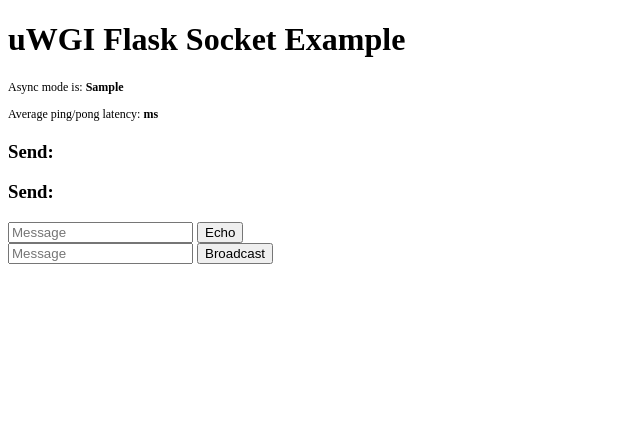
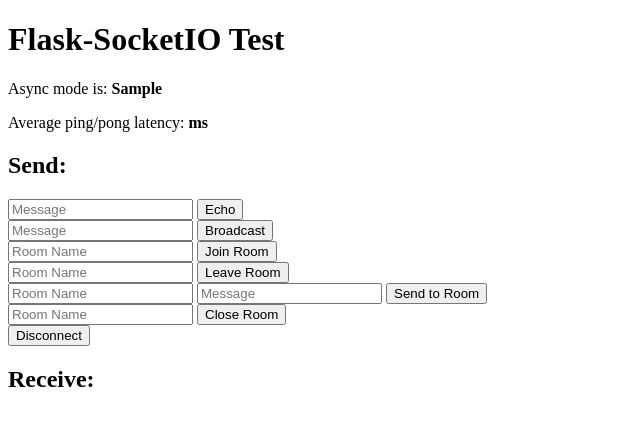
Before and after one commit to datadidit/sandbox, a Flask app: template python/flask/templates/index.html in a window 1280 px wide. Shown: the top 426 px of the page, without its empty margins (0-640 px from the left). Run offline with Flask 2, Linux system fonts and the light colour scheme; the template is opened without the code that fills it: most values are stand-ins (such as "Sample title", 1, 10 or a date in 2020); some libraries are stand-ins or nearby versions.

Commit message:
OMG this ish finally works :-D

```diff
--- a/python/flask/app.py
+++ b/python/flask/app.py
@@ -1,47 +1,121 @@
-import logging
-from flask import Flask, render_template
-from flask_socketio import SocketIO, emit
+#!/usr/bin/env python
+from threading import Lock
+from flask import Flask, render_template, session, request, \
+    copy_current_request_context
+from flask_socketio import SocketIO, emit, join_room, leave_room, \
+    close_room, rooms, disconnect
+
+# Set this variable to "threading", "eventlet" or "gevent" to test the
+# different async modes, or leave it set to None for the application to choose
+# the best option based on installed packages.
+async_mode = None
 
 app = Flask(__name__)
 app.config['SECRET_KEY'] = 'secret!'
-socketio = SocketIO(app)
+socketio = SocketIO(app, async_mode=async_mode)
+thread = None
+thread_lock = Lock()
+
+
+def background_thread():
+    """Example of how to send server generated events to clients."""
+    count = 0
+    while True:
+        socketio.sleep(10)
+        count += 1
+        socketio.emit('my_response',
+                      {'data': 'Server generated event', 'count': count},
+                      namespace='/test')
 
 
 @app.route('/')
-def socket():
-    return render_template("index.html")
+def index():
+    return render_template('index.html', async_mode=socketio.async_mode)
 
 
-@app.route("/hello")
-@app.route("/hello/<name>")
-def hello(name="World"):
-    return "Hello %s" % name
+@socketio.on('my_event', namespace='/test')
+def test_message(message):
+    session['receive_count'] = session.get('receive_count', 0) + 1
+    emit('my_response',
+         {'data': message['data'], 'count': session['receive_count']})
 
 
-@socketio.on('message')
-def handle_message(message):
-    logging.info('received message: ' + message)
-
-
-@socketio.on('my_echo', namespace='/draft')
-def test_message(message):
-    logging.info('GOT my_echo: %s' % message)
+@socketio.on('my_broadcast_event', namespace='/test')
+def test_broadcast_message(message):
+    session['receive_count'] = session.get('receive_count', 0) + 1
     emit('my_response',
-         {'data': message['data']})
-
-
-@socketio.on('my_broadcast_event', namespace='/draft')
-def test_broadcast_message(message):
-    logging.info('GOT my_broadcast')
-    emit('my_response',
-         {'data': message['data']},
+         {'data': message['data'], 'count': session['receive_count']},
          broadcast=True)
 
 
-@socketio.on('my_ping', namespace='/draft')
+@socketio.on('join', namespace='/test')
+def join(message):
+    join_room(message['room'])
+    session['receive_count'] = session.get('receive_count', 0) + 1
+    emit('my_response',
+         {'data': 'In rooms: ' + ', '.join(rooms()),
+          'count': session['receive_count']})
+
+
+@socketio.on('leave', namespace='/test')
+def leave(message):
+    leave_room(message['room'])
+    session['receive_count'] = session.get('receive_count', 0) + 1
+    emit('my_response',
+         {'data': 'In rooms: ' + ', '.join(rooms()),
+          'count': session['receive_count']})
+
+
+@socketio.on('close_room', namespace='/test')
+def close(message):
+    session['receive_count'] = session.get('receive_count', 0) + 1
+    emit('my_response', {'data': 'Room ' + message['room'] + ' is closing.',
+                         'count': session['receive_count']},
+         room=message['room'])
+    close_room(message['room'])
+
+
+@socketio.on('my_room_event', namespace='/test')
+def send_room_message(message):
+    session['receive_count'] = session.get('receive_count', 0) + 1
+    emit('my_response',
+         {'data': message['data'], 'count': session['receive_count']},
+         room=message['room'])
+
+
+@socketio.on('disconnect_request', namespace='/test')
+def disconnect_request():
+    @copy_current_request_context
+    def can_disconnect():
+        disconnect()
+
+    session['receive_count'] = session.get('receive_count', 0) + 1
+    # for this emit we use a callback function
+    # when the callback function is invoked we know that the message has been
+    # received and it is safe to disconnect
+    emit('my_response',
+         {'data': 'Disconnected!', 'count': session['receive_count']},
+         callback=can_disconnect)
+
+
+@socketio.on('my_ping', namespace='/test')
 def ping_pong():
     emit('my_pong')
 
 
+@socketio.on('connect', namespace='/test')
+def test_connect():
+    global thread
+    with thread_lock:
+        if thread is None:
+            thread = socketio.start_background_task(background_thread)
+    emit('my_response', {'data': 'Connected', 'count': 0})
+
+
+@socketio.on('disconnect', namespace='/test')
+def test_disconnect():
+    print('Client disconnected', request.sid)
+
+
 if __name__ == "__main__":
     socketio.run(app)
--- a/python/flask/templates/index.html
+++ b/python/flask/templates/index.html
@@ -1,29 +1,36 @@
-<!DOCTYPE html>
-<html lang="en">
+<!DOCTYPE HTML>
+<html>
 <head>
-    <meta charset="UTF-8">
-    <title>Socket Welcome</title>
-    <script type="text/javascript" src="//code.jquery.com/jquery-1.4.2.min.js"></script>
-    <script src="//cdnjs.cloudflare.com/ajax/libs/socket.io/2.2.0/socket.io.js"
-            integrity="sha256-yr4fRk/GU1ehYJPAs8P4JlTgu0Hdsp4ZKrx8bDEDC3I=" crossorigin="anonymous"></script>
+    <title>Flask-SocketIO Test</title>
+    <script src="//code.jquery.com/jquery-1.12.4.min.js" integrity="sha256-ZosEbRLbNQzLpnKIkEdrPv7lOy9C27hHQ+Xp8a4MxAQ=" crossorigin="anonymous"></script>
+    <script src="//cdnjs.cloudflare.com/ajax/libs/socket.io/2.2.0/socket.io.js" integrity="sha256-yr4fRk/GU1ehYJPAs8P4JlTgu0Hdsp4ZKrx8bDEDC3I=" crossorigin="anonymous"></script>
     <script type="text/javascript" charset="utf-8">
-        $(document).ready(function()) {
-            var socket = io.connect(location.protocol + '//' + document.domain + ':' + location.port + namespace);
-            console.log(location.protocol + '//' + document.domain + ':' + location.port + namespace);
-
+        $(document).ready(function() {
+            // Use a "/test" namespace.
+            // An application can open a connection on multiple namespaces, and
+            // Socket.IO will multiplex all those connections on a single
+            // physical channel. If you don't care about multiple channels, you
+            // can set the namespace to an empty string.
+            namespace = '/test';
+            // Connect to the Socket.IO server.
+            // The connection URL has the following format, relative to the current page:
+            //     http[s]://<domain>:<port>[/<namespace>]
+            var socket = io(namespace);
             // Event handler for new connections.
             // The callback function is invoked when a connection with the
             // server is established.
             socket.on('connect', function() {
-                console.log("EMITTING my_echo for CONNECT");
-                socket.emit('my_echo', {data: 'I\'m connected!'});
+                socket.emit('my_event', {data: 'I\'m connected!'});
             });
-
-            socket.on('disconnect', function() {
-                console.log('Disconnected. Waiting to reconnect...');
-                $('#log').append('<br>' + $('<div/>').text('Disconnected').html());
+            // Event handler for server sent data.
+            // The callback function is invoked whenever the server emits data
+            // to the client. The data is then displayed in the "Received"
+            // section of the page.
+            socket.on('my_response', function(msg, cb) {
+                $('#log').append('<br>' + $('<div/>').text('Received #' + msg.count + ': ' + msg.data).html());
+                if (cb)
+                    cb();
             });
-
             // Interval function that tests message latency by sending a "ping"
             // message. The server then responds with a "pong" message and the
             // round trip time is measured.
@@ -31,14 +38,12 @@
             var start_time;
             window.setInterval(function() {
                 start_time = (new Date).getTime();
-                // console.log('emitting my_ping');
                 socket.emit('my_ping');
             }, 1000);
             // Handler for the "pong" message. When the pong is received, the
             // time from the ping is stored, and the average of the last 30
             // samples is average and displayed.
             socket.on('my_pong', function() {
-                // console.log('got pong response');
                 var latency = (new Date).getTime() - start_time;
                 ping_pong_times.push(latency);
                 ping_pong_times = ping_pong_times.slice(-30); // keep last 30 samples
@@ -47,31 +52,74 @@
                     sum += ping_pong_times[i];
                 $('#ping-pong').text(Math.round(10 * sum / ping_pong_times.length) / 10);
             });
-
-            // Event handler for server sent data.
-            // The callback function is invoked whenever the server emits data
-            // to the client. The data is then displayed in the "Received"
-            // section of the page.
-            socket.on('my_response', function(msg) {
-                console.log("GOT response");
-                $('#log').append('<br>' + $('<div/>').text('Received #' + msg.count + ': ' + msg.data).html());
+            // Handlers for the different forms in the page.
+            // These accept data from the user and send it to the server in a
+            // variety of ways
+            $('form#emit').submit(function(event) {
+                socket.emit('my_event', {data: $('#emit_data').val()});
+                return false;
             });
-        }
+            $('form#broadcast').submit(function(event) {
+                socket.emit('my_broadcast_event', {data: $('#broadcast_data').val()});
+                return false;
+            });
+            $('form#join').submit(function(event) {
+                socket.emit('join', {room: $('#join_room').val()});
+                return false;
+            });
+            $('form#leave').submit(function(event) {
+                socket.emit('leave', {room: $('#leave_room').val()});
+                return false;
+            });
+            $('form#send_room').submit(function(event) {
+                socket.emit('my_room_event', {room: $('#room_name').val(), data: $('#room_data').val()});
+                return false;
+            });
+            $('form#close').submit(function(event) {
+                socket.emit('close_room', {room: $('#close_room').val()});
+                return false;
+            });
+            $('form#disconnect').submit(function(event) {
+                socket.emit('disconnect_request');
+                return false;
+            });
+        });
     </script>
 </head>
 <body>
-<h1>uWGI Flask Socket Example</h1>
-<p style="font-size:12px">Async mode is: <b>{{ async_mode }}</b></p>
-<p style="font-size:12px">Average ping/pong latency: <b><span id="ping-pong"></span>ms</b></p>
-<h3>Send:</h3>
-<h3>Send:</h3>
-    <form id="echo" method="POST" action='#'>
-        <input type="text" name="echo_data" id="echo_data" placeholder="Message">
+    <h1>Flask-SocketIO Test</h1>
+    <p>Async mode is: <b>{{ async_mode }}</b></p>
+    <p>Average ping/pong latency: <b><span id="ping-pong"></span>ms</b></p>
+    <h2>Send:</h2>
+    <form id="emit" method="POST" action='#'>
+        <input type="text" name="emit_data" id="emit_data" placeholder="Message">
         <input type="submit" value="Echo">
     </form>
     <form id="broadcast" method="POST" action='#'>
         <input type="text" name="broadcast_data" id="broadcast_data" placeholder="Message">
         <input type="submit" value="Broadcast">
     </form>
+    <form id="join" method="POST" action='#'>
+        <input type="text" name="join_room" id="join_room" placeholder="Room Name">
+        <input type="submit" value="Join Room">
+    </form>
+    <form id="leave" method="POST" action='#'>
+        <input type="text" name="leave_room" id="leave_room" placeholder="Room Name">
+        <input type="submit" value="Leave Room">
+    </form>
+    <form id="send_room" method="POST" action='#'>
+        <input type="text" name="room_name" id="room_name" placeholder="Room Name">
+        <input type="text" name="room_data" id="room_data" placeholder="Message">
+        <input type="submit" value="Send to Room">
+    </form>
+    <form id="close" method="POST" action="#">
+        <input type="text" name="close_room" id="close_room" placeholder="Room Name">
+        <input type="submit" value="Close Room">
+    </form>
+    <form id="disconnect" method="POST" action="#">
+        <input type="submit" value="Disconnect">
+    </form>
+    <h2>Receive:</h2>
+    <div id="log"></div>
 </body>
 </html>
```
Also changed, not shown: 1 other file.
